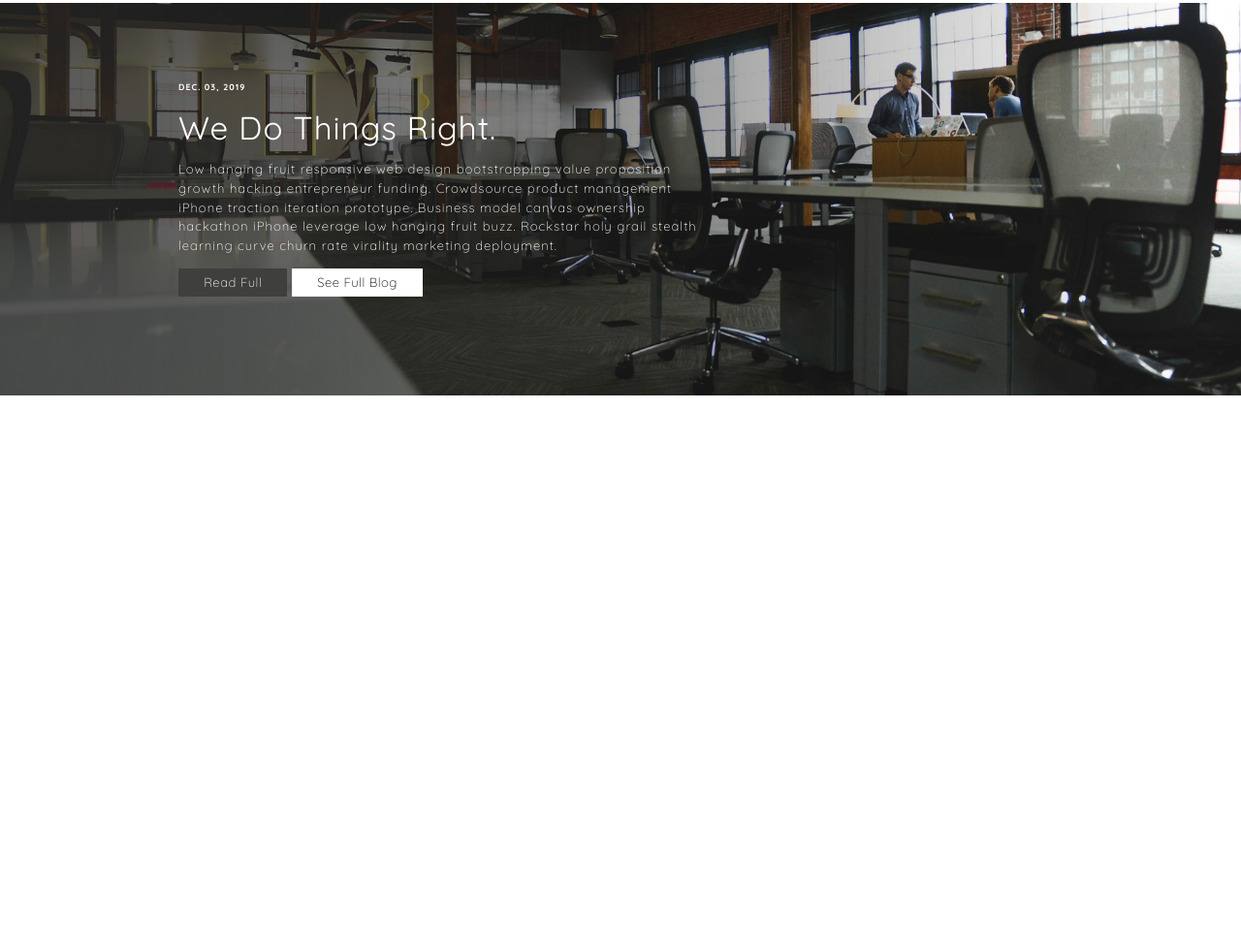
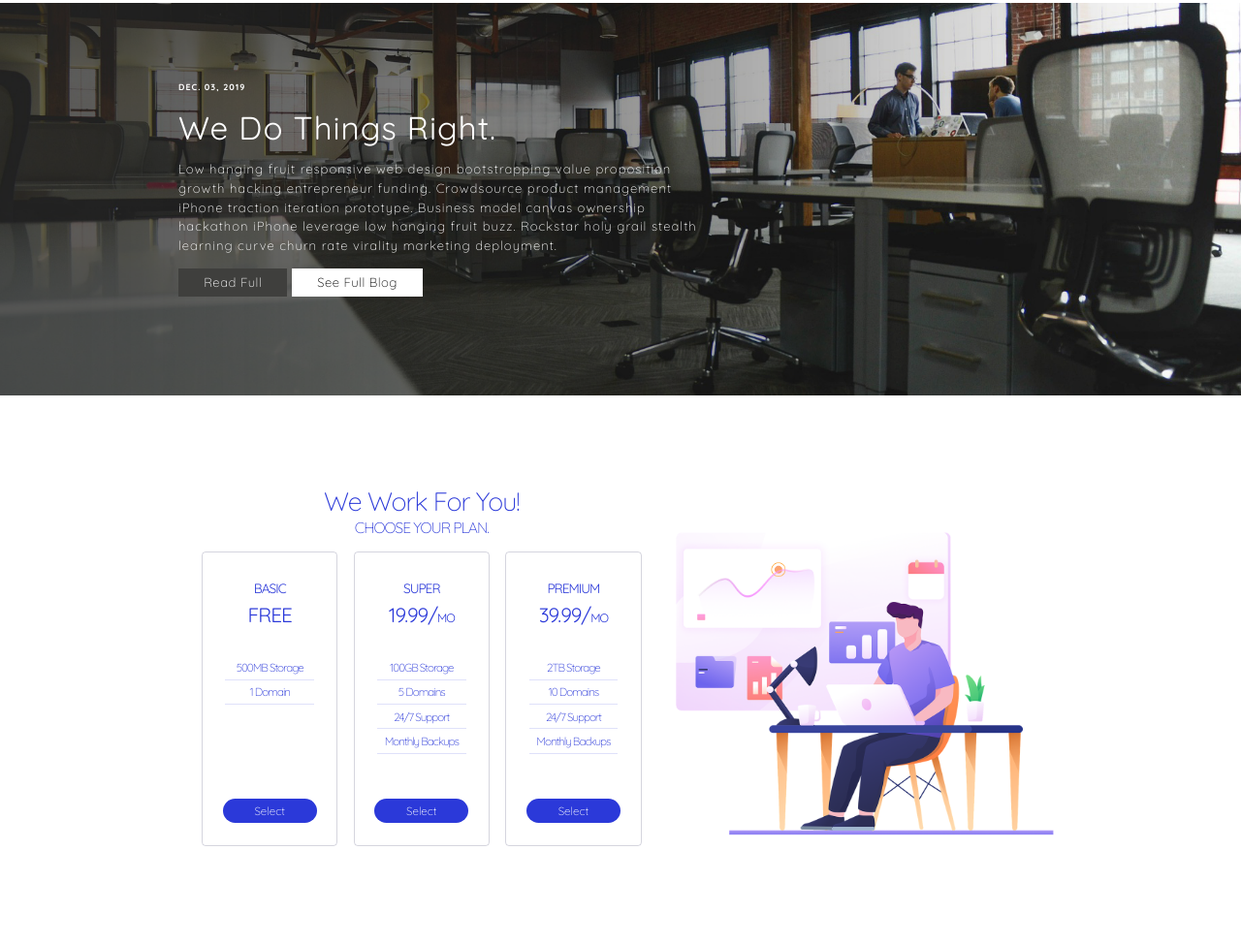
Before and after one commit to NemanjaPopov/Plain-Simple, a plain HTML site: page index.html in a window 1280 px wide. Shown: the part 1057-2032 px from the top of the page at 97% size. Before the commit the page ends 1465 px from the top, so only its background shows below. Drawn offline with Linux system fonts and the light colour scheme.

Commit message:
Project-Plain&Simple *added html structure and style for section pricing

```diff
--- a/index.html
+++ b/index.html
@@ -54,8 +54,6 @@
             </div>
         </section>
 
-
-
         <section id="blog-preview">
             <div class="container">
 
@@ -67,6 +65,53 @@
             </div>
         </section>
 
+        <section id="pricing-section" class="container">
+            <div id="pricing">
+                <h2>We Work For You!</h2>
+                <h3>Choose your plan.</h3>
+
+                <div class="chart">
+                    <h5>Basic</h5>
+                    <h4>Free</h4>
+
+                    <h6>500MB Storage</h6>
+                    <h6>1 Domain</h6>
+                    <h6 class="hide">No Support</h6>
+                    <h6 class="hide">No Backups</h6>
+                    <button type="button" name="button">Select</button>
+                </div>
+
+                <div class="chart">
+                    <h5>Super</h5>
+                    <h4>19.99/<small>mo</small></h4>
+
+                    <h6>100GB Storage</h6>
+                    <h6>5 Domains</h6>
+                    <h6>24/7 Support</h6>
+                    <h6>Monthly Backups</h6>
+                    <button type="button" name="button">Select</button>
+                </div>
+
+                <div class="chart">
+                    <h5>Premium</h5>
+                    <h4>39.99/<small>mo</small></h4>
+
+                    <h6>2TB Storage</h6>
+                    <h6>10 Domains</h6>
+                    <h6>24/7 Support</h6>
+                    <h6>Monthly Backups</h6>
+                    <button type="button" name="button">Select</button>
+                </div>
+
+
+            </div>
+            <img src="images/developer.png" alt="A developer working.">
+
+
+        </section>
+
+
+
 
 
     </body>
--- a/styles.css
+++ b/styles.css
@@ -229,3 +229,108 @@ ul {
     background-color: white;
     color: black;
 }
+
+
+
+
+#pricing-section {
+    font-size: 0;
+    padding: 4rem 0 8rem;
+}
+
+#pricing-section #pricing {
+    width: 55%;
+    display: inline-block;
+    font-size: 16px;
+    vertical-align: top;
+    color: #2b39d9;
+    letter-spacing: -1px;
+    text-align: center;
+}
+
+#pricing-section #pricing h2 {
+    font-size: calc(1rem + 14px);
+    margin-top: 1.5em;
+    font-weight: 300;
+}
+
+#pricing-section #pricing h3 {
+    font-size: calc(.6rem + 8px);
+    font-weight: 300;
+    text-transform: uppercase;
+    margin-bottom: 1em;
+}
+
+#pricing-section #pricing .chart {
+    border-radius: 4px;
+    border: 1px solid rgba(46, 48, 91, .2);
+    display: inline-block;
+    width: 28%;
+    margin: 0 .4em;
+    box-sizing: border-box;
+}
+
+#pricing-section #pricing .chart h5 {
+    font-size: calc(.6rem + 6px);
+    text-transform: uppercase;
+    margin-top: 2em;
+}
+
+#pricing-section #pricing .chart h4 {
+    font-size: calc(1rem + 8px);
+    text-transform: uppercase;
+    margin: .3em 0 1.4em;
+}
+
+#pricing-section #pricing .chart h4 small {
+    font-size: .6em;
+}
+
+#pricing-section #pricing .chart h6 {
+    font-size: calc(.6rem + 4px);
+    font-weight: 300;
+    border-bottom: 1px solid rgba(43, 57, 217, .15);
+    padding: .4em 0;
+    margin: 0 2em;
+}
+
+#pricing-section #pricing .chart h6.hide {
+    color: Transparent;
+    border-color: Transparent;
+}
+
+#pricing-section #pricing .chart button {
+    font-size: calc(.6rem + 4px);
+    font-weight: 300;
+    margin: 4em 0 2em;
+    background-color: #2b39d9;
+    border: none;
+    outline: none;
+    color: white;
+    border-radius: 500px;
+    padding: .4em 2.8em;
+}
+
+#pricing-section #pricing .chart button:hover {
+    opacity: .5;
+}
+
+#pricing-section img {
+    width: 45%;
+    vertical-align: bottom;
+}
+
+/* Change the charts color on hover */
+#pricing-section #pricing .chart:hover {
+    background-color: #2b39d9;
+}
+
+#pricing-section #pricing .chart:hover * {
+    color: white;
+    border-color: rgba(232, 230, 255, .2);
+}
+
+#pricing-section #pricing .chart:hover button {
+    background-color: white;
+    color: #2b39d9;
+}
```
